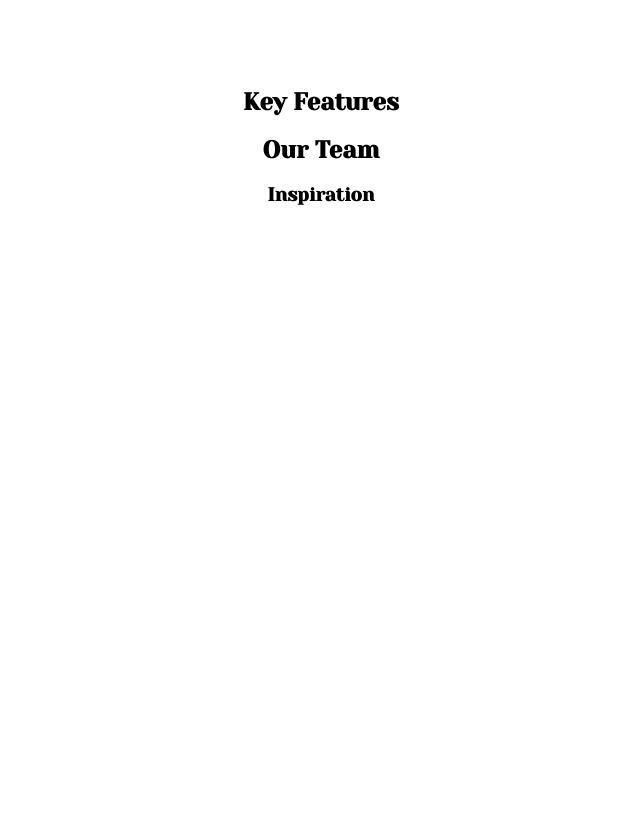
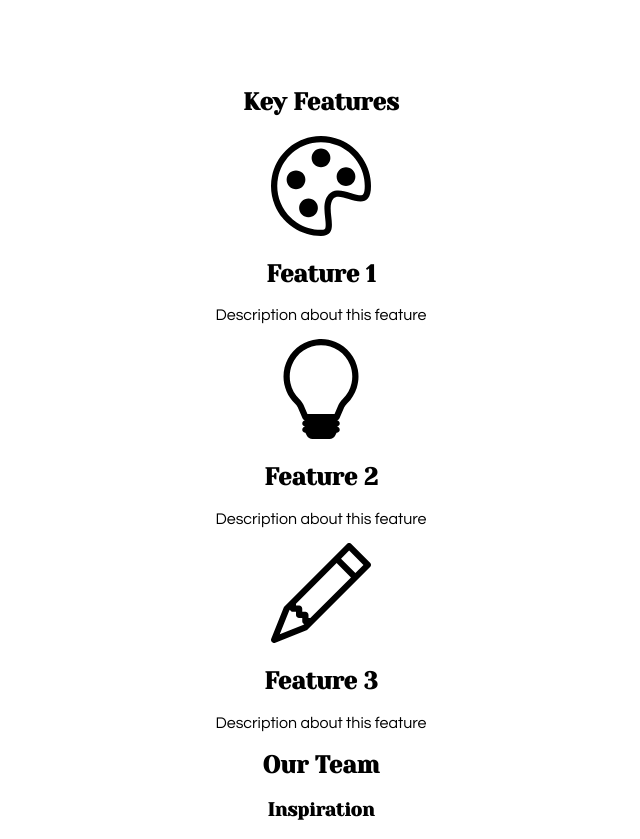
Before and after one commit to info442-spr22/g-team, a React (Create React App) app: page / in a window 1280 px wide. Shown: the part 800-1639 px from the top of the page, without its empty margins (319-959 px from the left). Before the commit the page ends 1023 px from the top, so only its background shows below. Built offline with nearby package versions, Linux system fonts and the light colour scheme.

Commit message:
Add features to Key Features section

```diff
--- a/src/page/Landing/Landing.jsx
+++ b/src/page/Landing/Landing.jsx
@@ -1,6 +1,9 @@
 import React from 'react';
 import styles from './Landing.module.css';
 import landing_splash from '../../resources/images/landing_splash.svg';
+import palette from '../../resources/images/palette.svg';
+import lightbulb from '../../resources/images/lightbulb.svg';
+import pencil from '../../resources/images/pencil.svg';
 
 function Landing() {
   return(
@@ -21,6 +24,23 @@ function Landing() {
       </section>
       <section className={styles.key_feat}>
         <h2>Key Features</h2>
+        <div className={styles.features}>
+          <div>
+            <img src={palette} alt={"Art Color Palette"} />
+            <h2>Feature 1</h2>
+            <p>Description about this feature</p>
+          </div>
+          <div>
+            <img src={lightbulb} alt={"Lightbulb"} />
+            <h2>Feature 2</h2>
+            <p>Description about this feature</p>
+          </div>
+          <div>
+            <img src={pencil} alt={"Pencil"} />
+            <h2>Feature 3</h2>
+            <p>Description about this feature</p>
+          </div>
+        </div>
       </section>
       <section className={styles.our_team}>
         <h2>Our Team</h2>
```
